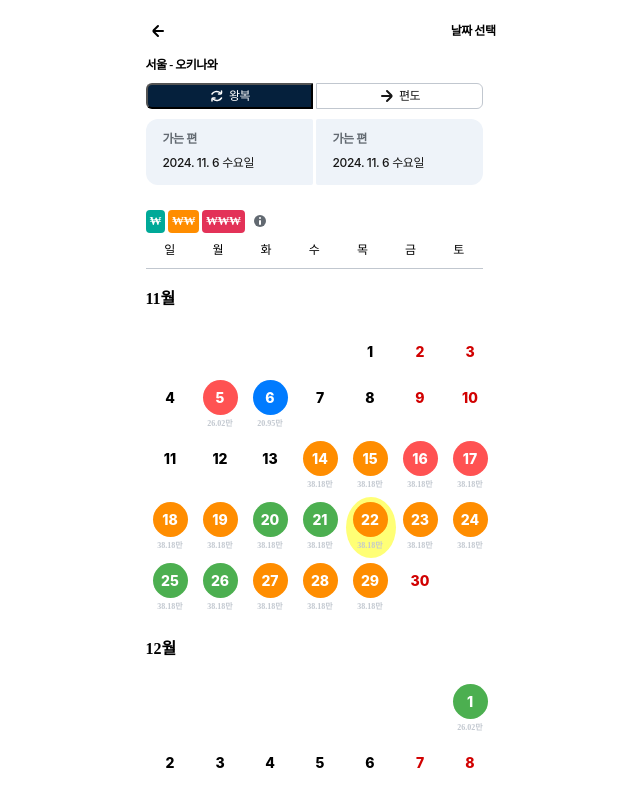
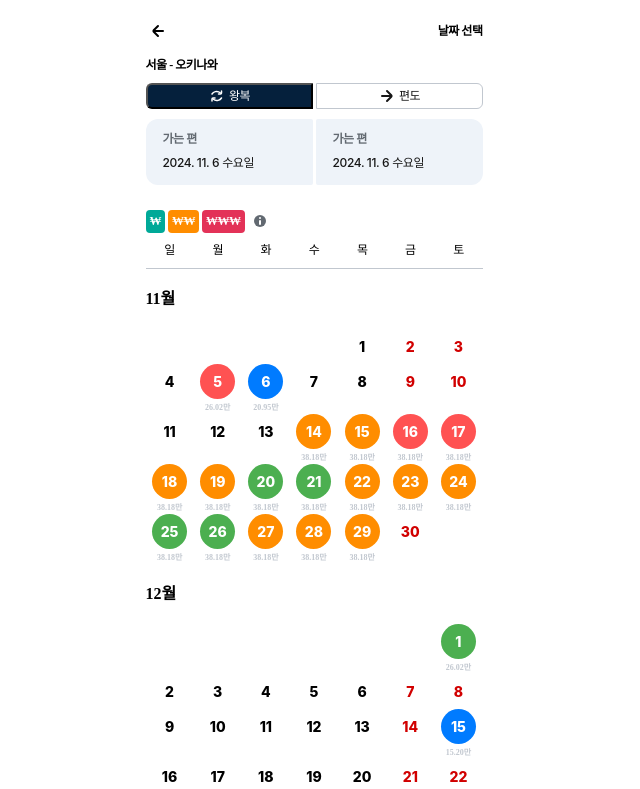
Before and after one commit to heesunee/35-COLLABORATION-WEB-SKYSCANNER, a React (Vite) app: page / in a window 1280 px wide. Shown: the top 789 px of the page, without its empty margins (326-966 px from the left). Built offline with nearby package versions, Linux system fonts and the light colour scheme.

Commit message:
feat : 캘린더 선택하는 style 적용

```diff
--- a/src/components/home/Calender.css
+++ /dev/null
@@ -1,51 +0,0 @@
-.react-calendar {
-    width: 100%;
-    max-width: 800px;
-    margin: 20px auto;
-    background: white;
-    border-radius: 10px;
-    border: none !important;
-
-}
-
-.react-calendar__viewContainer
-
-.react-calendar__tile {
-    width: 43px;
-    padding: 5px 7px 6px 7px;
-    display: flex;
-    flex-direction: column;
-    justify-content: flex-start;
-    gap: 4px;
-    border-radius: 50%;
-    border: none;
-    transition: all 0.2s ease;
-    & > abbr{
-        display: none !important;
-    }
-}
-
-.react-calendar__tile:hover {
-    background: rgba(0, 0, 0, 0.1);
-}
-
-.react-calendar__tile--now {
-    background: #4caf50;
-    color: white;
-}
-
-.react-calendar__tile--active {
-
-    background: #007bff;
-    color: white;
-    border-radius: 50%;
-}
-
-/* 요일 숨기기 */
-.react-calendar__month-view__weekdays {
-    display: none !important;
-}
-
-.react-calendar__navigation {
-    display: none;
-}
--- /dev/null
+++ b/src/components/home/Calender.ts
@@ -0,0 +1,107 @@
+import styled from 'styled-components';
+
+export const CustomCalender = styled.main`
+	.react-calendar {
+		width: 33.7rem;
+		margin: 20px auto;
+		background: white;
+		border: none !important;
+	}
+
+	.react-calendar__tile {
+		padding: 0;
+		display: flex;
+		flex-direction: column;
+		justify-content: flex-start;
+		align-items: center;
+		border: none;
+		transition: all 0.2s ease;
+
+		& > abbr {
+			display: none !important;
+		}
+	}
+
+	.react-calendar__tile:hover {
+		background: rgba(0, 0, 0, 0.1);
+	}
+
+	.react-calendar__tile--now {
+		background: none;
+	}
+
+	.react-calendar__tile--range {
+		background: white !important;
+
+		& > div {
+			color: black;
+			& > div:nth-child(2) {
+				width: 52px;
+				color: black;
+				border-radius: 0 !important;
+				background: #e3f0ff !important;
+			}
+		}
+	}
+
+	.react-calendar__tile--rangeStart {
+		color: white;
+
+		& > div {
+			& > div:first-child {
+				display: block;
+				border-radius: 50% 0 0 50%;
+			}
+			& > div:nth-child(2) {
+				${({ theme }) => theme.fonts.e_title_eb_12}
+				letter-spacing: 0px;
+				background-color: ${({ theme }) => theme.colors.skyblue} !important;
+				border-radius: 50% !important;
+				padding: 5px;
+				color: white;
+				font-size: 14px;
+				display: inline-block;
+				width: 35px;
+				height: 35px;
+				align-content: center;
+				text-align: center;
+				z-index: 100;
+			}
+		}
+	}
+
+	.react-calendar__tile--rangeEnd {
+		color: white;
+
+		& > div {
+			& > div:first-child {
+				display: block;
+				border-radius: 0 50% 50% 0;
+			}
+			& > div:nth-child(2) {
+				${({ theme }) => theme.fonts.e_title_eb_12}
+				letter-spacing: 0px;
+				background-color: ${({ theme }) => theme.colors.skyblue} !important;
+				border-radius: 50% !important;
+				padding: 5px;
+				color: white;
+				font-size: 14px;
+				display: inline-block;
+				width: 35px;
+				height: 35px;
+				align-content: center;
+				text-align: center;
+				z-index: 100;
+			}
+		}
+	}
+
+	/* 요일 숨기기 */
+	.react-calendar__month-view__weekdays {
+		display: none !important;
+	}
+
+	.react-calendar__navigation {
+		display: none;
+	}
+`;
--- a/src/components/home/Calender.tsx
+++ b/src/components/home/Calender.tsx
@@ -1,4 +1,5 @@
-import './Calender.css';
+import './Calender.ts';
+import { CustomCalender, custom_calender } from '@/components/home/Calender.ts';
 import React, { useState } from 'react';
 import Calendar from 'react-calendar';
 import 'react-calendar/dist/Calendar.css';
@@ -59,6 +60,7 @@ const App = () => {
 				if (data) {
 					return (
 						<TileContainer>
+							<Ghost></Ghost>
 							<StyledCircle backgroundColor={colorMap[data.color]}>{dayNumber}</StyledCircle>
 							<StyledPrice>{data.price}만</StyledPrice>
 						</TileContainer>
@@ -86,7 +88,7 @@ const App = () => {
 	};
 
 	return (
-		<div>
+		<CustomCalender>
 			<Weekdays>
 				<WeekName>일</WeekName>
 				<WeekName>월</WeekName>
@@ -99,6 +101,7 @@ const App = () => {
 			<Month>11월</Month>
 			<Calendar
 				tileContent={tileContent('11월')} // 11월 데이터
+				selectRange={true}
 				defaultActiveStartDate={new Date(2024, 10, 1)}
 				showNeighboringMonth={false}
 				showNavigation={false}
@@ -113,7 +116,7 @@ const App = () => {
 				showWeekNumbers={false}
 				onClickDay={handleDateClick}
 			/>
-		</div>
+		</CustomCalender>
 	);
 };
 
@@ -137,7 +140,18 @@ const WeekName = styled.div`
 `;
 
 const TileContainer = styled.div`
+	position: relative;
 	text-align: center;
+`;
+
+const Ghost = styled.div`
+	display: none;
+	position: absolute;
+	width: 50px;
+	height: 35px;
+	top: 0;
+	border-radius: 50% 0 0 50%;
+	background-color: ${({ theme }) => theme.colors.babyblue};
 `;
 
 const StyledCircle = styled.div<{ backgroundColor: string }>`
@@ -148,11 +162,11 @@ const StyledCircle = styled.div<{ backgroundColor: string }>`
 	padding: 5px;
 	color: ${({ backgroundColor }) => (backgroundColor === 'transparent' ? 'inherit' : 'white')};
 	font-size: 14px;
-	display: inline-block;
 	width: 35px;
 	height: 35px;
 	align-content: center;
 	text-align: center;
+	position: relative;
 `;
 
 const StyledPrice = styled.div`
```
